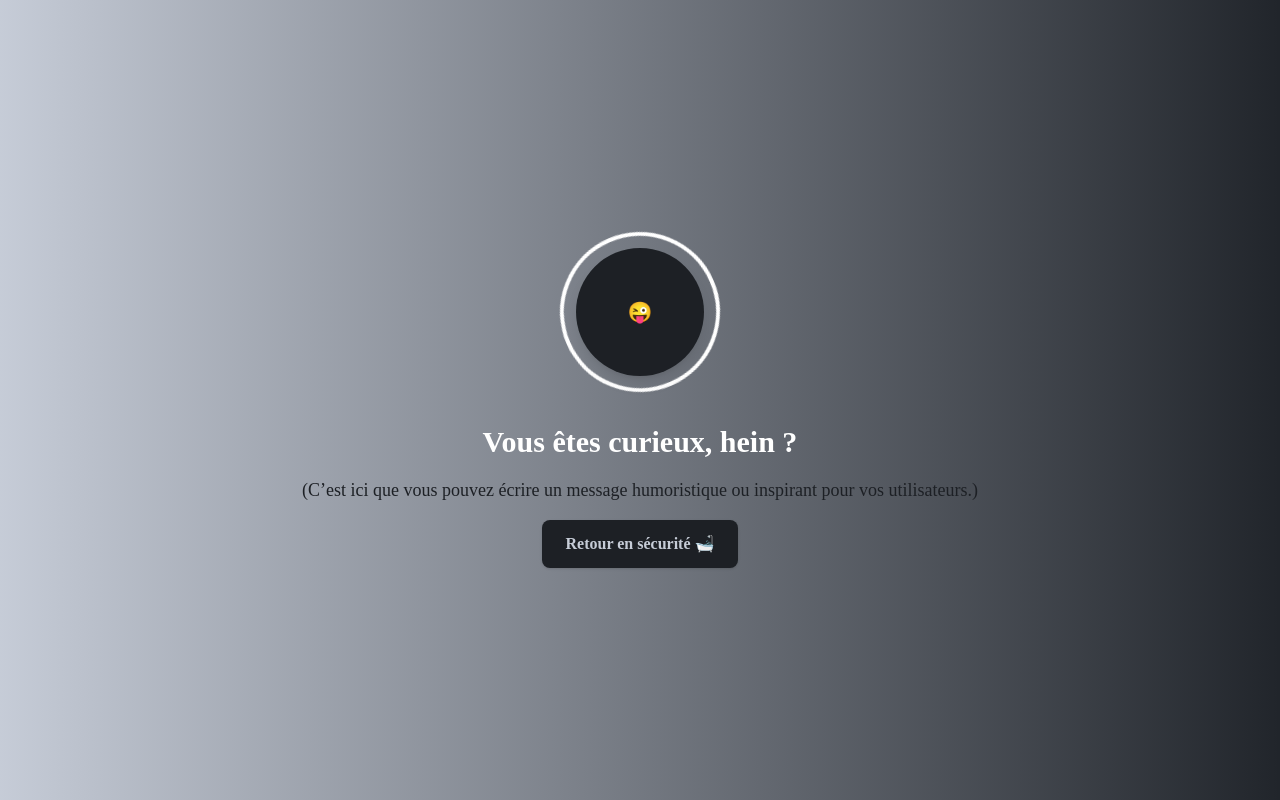
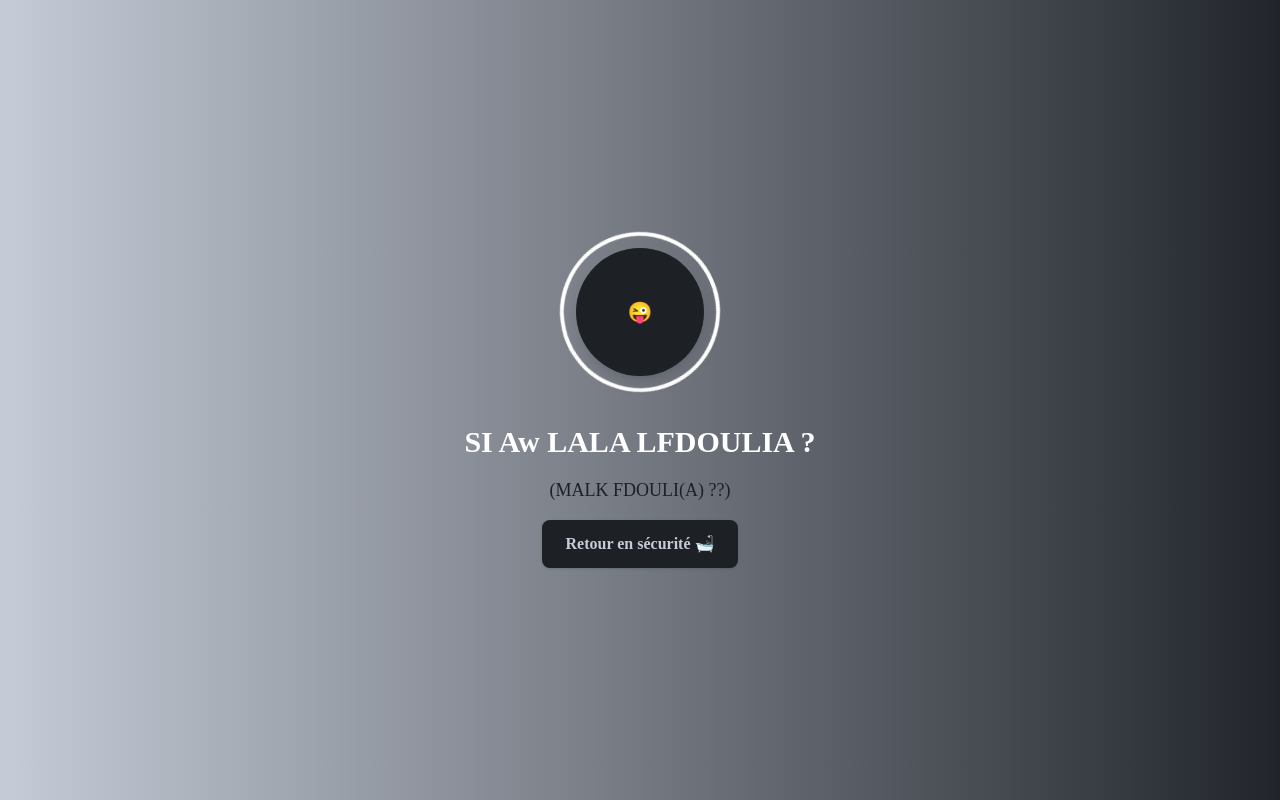
Before and after one commit to hamid-bassam/cv-next-gen, a Next.js app: page /blog/fdouli in a window 1280 px wide. Built offline with nearby package versions, Linux system fonts and the light colour scheme.

Commit message:
fdouli blog

```diff
--- a/src/app/blog/fdouli/page.tsx
+++ b/src/app/blog/fdouli/page.tsx
@@ -13,9 +13,9 @@ export default function Home() {
 
       {/* Message personnalisé */}
       <div className="text-center space-y-4">
-        <div className="text-3xl font-extrabold">Vous êtes curieux, hein ?</div>
+        <div className="text-3xl font-extrabold">SI Aw LALA LFDOULIA  ?</div>
         <div className="text-lg text-card">
-          (C’est ici que vous pouvez écrire un message humoristique ou inspirant pour vos utilisateurs.)
+          (MALK FDOULI(A) ??)
         </div>
         <button
           className="mt-6 px-6 py-3 bg-card text-primary font-semibold rounded-lg shadow hover:bg-white hover:text-primary-dark transition"
```
